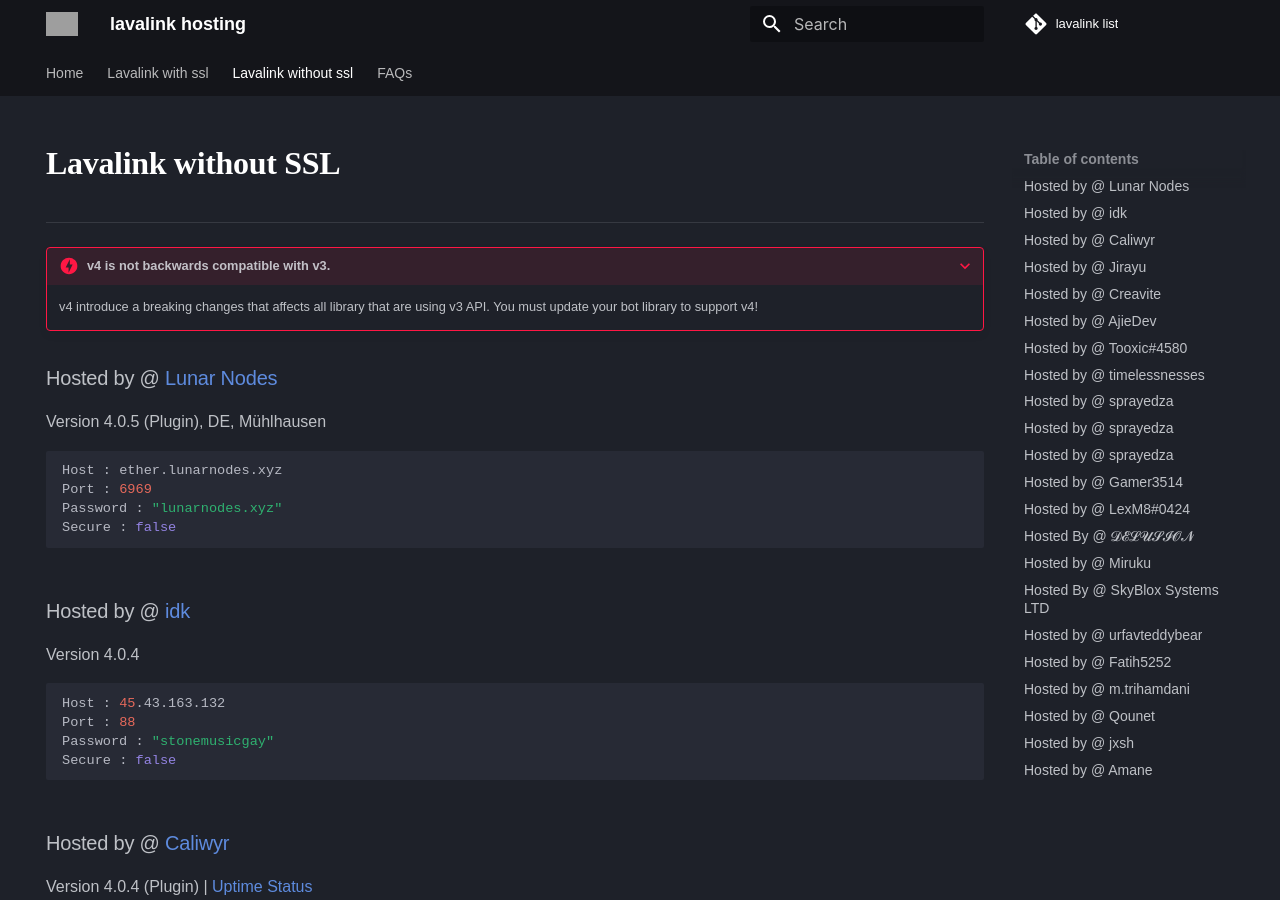
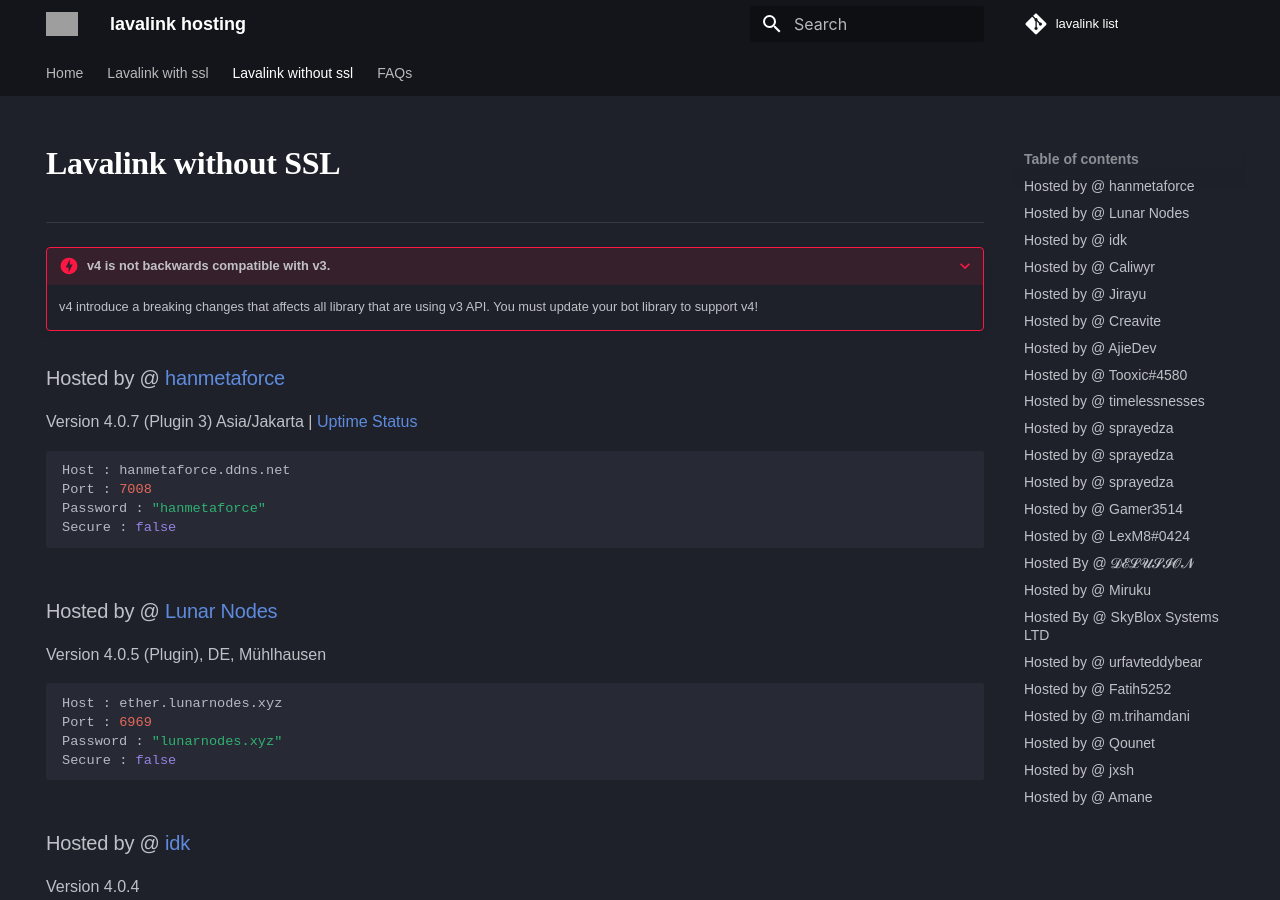
Before and after one commit to DarrenOfficial/lavalink-list, an MkDocs documentation site: the page built from docs/NoSSL/lavalink-without-ssl.md, in a window 1280 px wide and 900 px high. Built offline with MkDocs 1.6.1 and Material for MkDocs 9.7.7, drawn with Linux system fonts in a browser that asks for light colours; some web fonts are replaced; comment, search, counter and statistics services are not loaded; a style sheet for code colours, icons or effects is not loaded; grey boxes are pictures that could not be loaded.

````diff
--- a/docs/NoSSL/lavalink-without-ssl.md
+++ b/docs/NoSSL/lavalink-without-ssl.md
@@ -18,6 +18,17 @@ hide:
 
     v4 introduce a breaking changes that affects all library that are using v3 API.
     You must update your bot library to support v4!
+
+
+### Hosted by @ [hanmetaforce](https://dev.eugenbot.xyz)
+Version 4.0.7 (Plugin 3) Asia/Jakarta | [Uptime Status](https://status.eugenbot.xyz)
+```bash
+Host : hanmetaforce.ddns.net
+Port : 7008
+Password : "hanmetaforce"
+Secure : false
+```
+
 
 ### Hosted by @ [Lunar Nodes](https://lunarnodes.xyz)
 Version 4.0.5 (Plugin), DE, Mühlhausen
````
